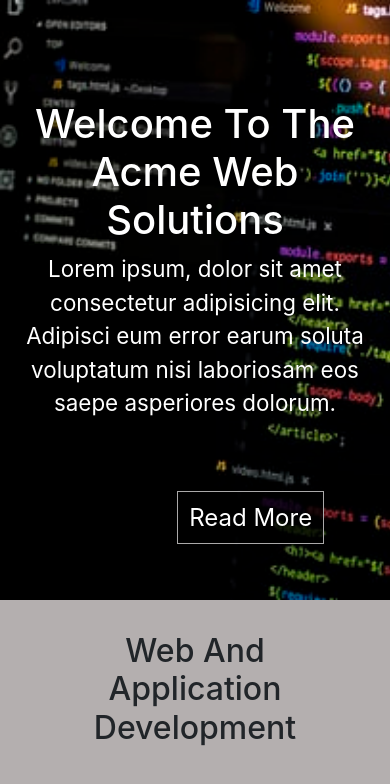
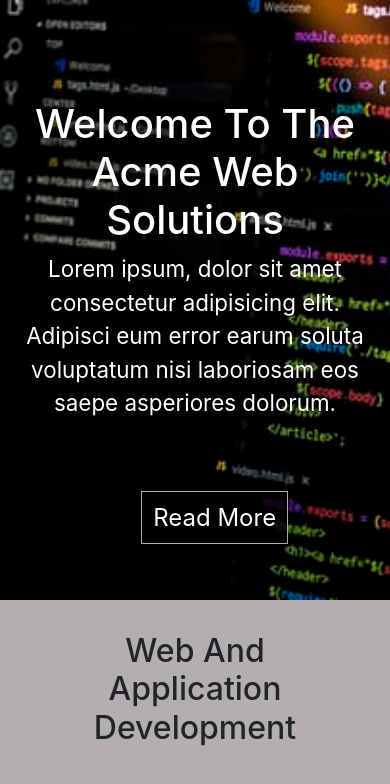
Before and after one commit to AMAHMERCY/design, a plain HTML site: page index.html in a window 390 px wide. Shown: the top 784 px of the page. Drawn offline with nearby package versions, Linux system fonts and the light colour scheme.

Commit message:
responsiveness

```diff
--- a/style.css
+++ b/style.css
@@ -129,7 +129,7 @@ img{
 .link{
         /* display: none; */
         padding: 0.7rem;
-        /* margin-left: 0 auto; */
+        margin-left: 35%;
         margin-bottom: -100%;
     }
     footer p{
```
